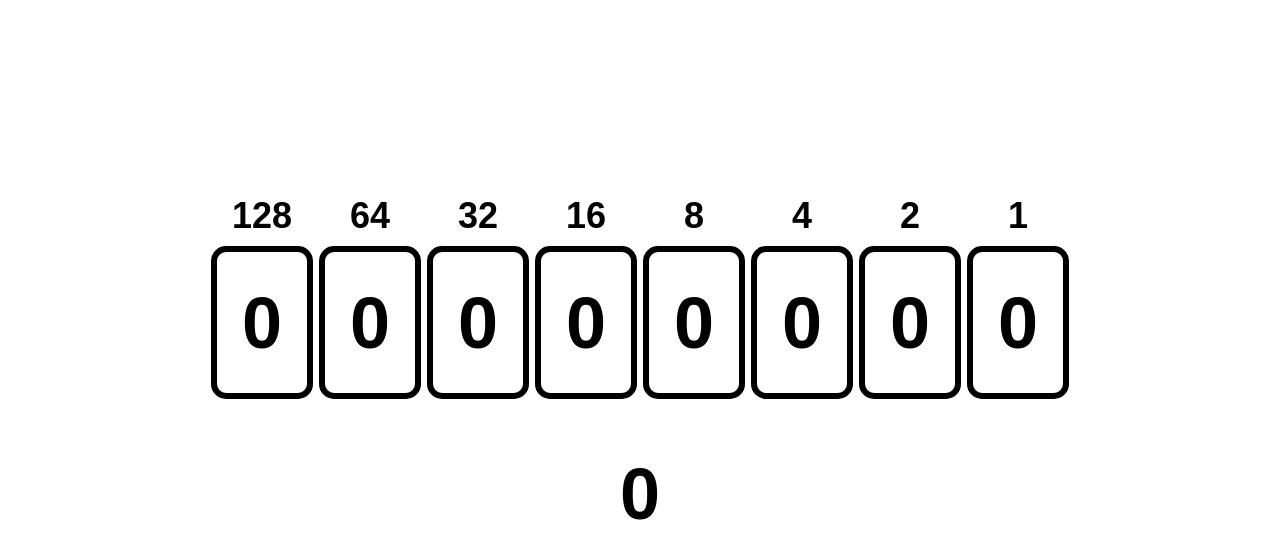
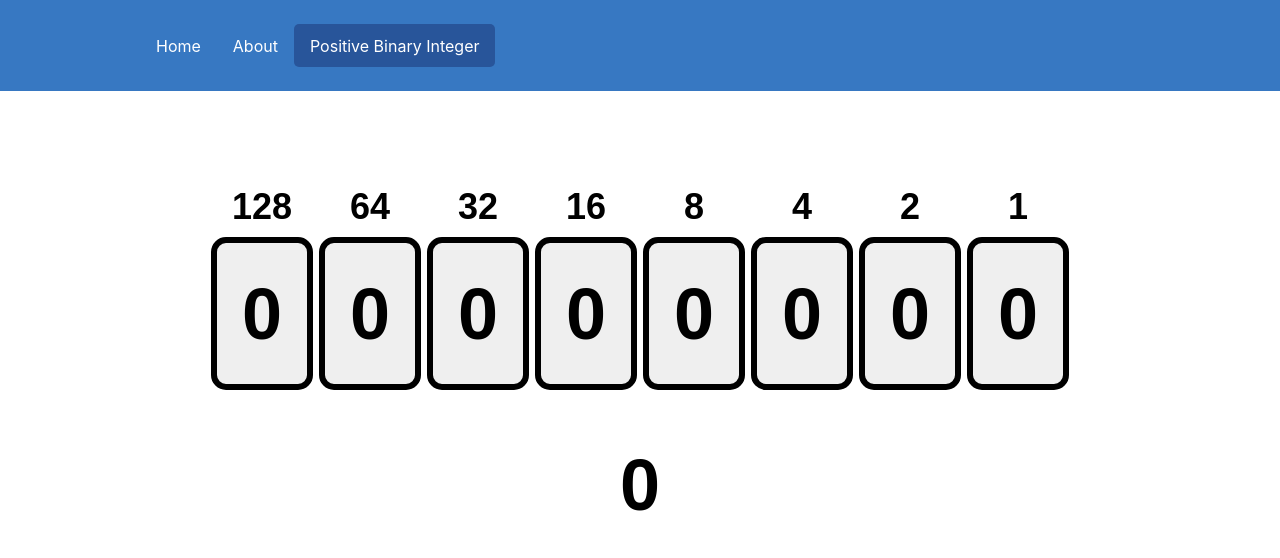
Before and after one commit to bo-wen-zhang/binary-numbers-app, a React (Create React App) app: page /positive-binary-integer in a window 1280 px wide. Shown: the top 558 px of the page. Built offline with nearby package versions, Linux system fonts and the light colour scheme.

Commit message:
✨ added routing and navbar

```diff
--- a/package.json
+++ b/package.json
@@ -9,7 +9,9 @@
     "@testing-library/user-event": "^13.5.0",
     "react": "^18.2.0",
     "react-dom": "^18.2.0",
+    "react-router-dom": "^6.6.1",
     "react-scripts": "5.0.1",
+    "styled-components": "^5.3.6",
     "web-vitals": "^2.1.4"
   },
   "scripts": {
--- a/public/index.html
+++ b/public/index.html
@@ -10,34 +10,10 @@
       content="Web site created using create-react-app"
     />
     <link rel="apple-touch-icon" href="%PUBLIC_URL%/logo192.png" />
-    <!--
-      manifest.json provides metadata used when your web app is installed on a
-      user's mobile device or desktop. See https://developers.google.com/web/fundamentals/web-app-manifest/
-    -->
     <link rel="manifest" href="%PUBLIC_URL%/manifest.json" />
-    <!--
-      Notice the use of %PUBLIC_URL% in the tags above.
-      It will be replaced with the URL of the `public` folder during the build.
-      Only files inside the `public` folder can be referenced from the HTML.
-
-      Unlike "/favicon.ico" or "favicon.ico", "%PUBLIC_URL%/favicon.ico" will
-      work correctly both with client-side routing and a non-root public URL.
-      Learn how to configure a non-root public URL by running `npm run build`.
-    -->
-    <title>React App</title>
+    <title>Binary Numbers App</title>
   </head>
   <body>
-    <noscript>You need to enable JavaScript to run this app.</noscript>
     <div id="root"></div>
-    <!--
-      This HTML file is a template.
-      If you open it directly in the browser, you will see an empty page.
-
-      You can add webfonts, meta tags, or analytics to this file.
-      The build step will place the bundled scripts into the <body> tag.
-
-      To begin the development, run `npm start` or `yarn start`.
-      To create a production bundle, use `npm run build` or `yarn build`.
-    -->
   </body>
 </html>
--- /dev/null
+++ b/src/About.js
@@ -0,0 +1,17 @@
+import React from 'react';
+
+export default function About() {
+    console.log("hi?")
+    return (
+        <div
+            style={{
+            display: 'flex',
+            justifyContent: 'Center',
+            alignItems: 'Center',
+            height: '50vh'
+            }}
+        >
+        <h1>Interactive way to learn about binary numbers</h1>
+        </div>
+    );
+};
--- a/src/App.js
+++ b/src/App.js
@@ -1,66 +1,20 @@
 import React, { useState } from 'react';
-
-function Tile({binaryValue, decimalValue, onClickTile}) {
-  return <button className="tile" onClick={onClickTile}>{binaryValue}</button>;
-
-}
-
-function Result({result}) {
-  return <div className="result">{result}</div>;
-}
-
-function ColumnLabel({value}) {
-  return <div className="columnLabel">{value}</div>
-}
+import Navbar from './Navbar';
+import About from './About';
+import Home from './Home';
+import PositiveBinary from './PositiveBinary';
+import { BrowserRouter as Router, Routes, Route } from 'react-router-dom';
 
 export default function App() {
-  const decimalPlaceValues = [128, 64, 32, 16, 8, 4, 2, 1];
-  const [binaryValues, setBinaryValues] = useState(Array.from(Array(8), () => 0));
-  const [decimalResult, setDecimalResult] = useState(0);
+  return (
 
-  function handleClick(index) {
-    if (binaryValues[index] === 0) {
-      binaryValues[index] = 1;
-      setBinaryValues(binaryValues);
-      const newResult = decimalResult + decimalPlaceValues[index];
-      setDecimalResult(newResult);
-    }
-    else {
-      binaryValues[index] = 0;
-      setBinaryValues(binaryValues);
-      const newResult = decimalResult - decimalPlaceValues[index];
-      setDecimalResult(newResult);
-    }
-  }
-
-  return (
-    <React.Fragment>
-      <div className="scale">
-      <div className="parent">
-        <ColumnLabel value={decimalPlaceValues[0]}/>
-        <ColumnLabel value={decimalPlaceValues[1]}/>
-        <ColumnLabel value={decimalPlaceValues[2]}/>
-        <ColumnLabel value={decimalPlaceValues[3]}/>
-        <ColumnLabel value={decimalPlaceValues[4]}/>
-        <ColumnLabel value={decimalPlaceValues[5]}/>
-        <ColumnLabel value={decimalPlaceValues[6]}/>
-        <ColumnLabel value={decimalPlaceValues[7]}/>
-      </div>
-      <div className="parent">
-        <Tile binaryValue={binaryValues[0]} decimalValue={decimalPlaceValues[0]} onClickTile={() => handleClick(0)}/>
-        <Tile binaryValue={binaryValues[1]} decimalValue={decimalPlaceValues[1]} onClickTile={() => handleClick(1)}/>
-        <Tile binaryValue={binaryValues[2]} decimalValue={decimalPlaceValues[2]} onClickTile={() => handleClick(2)}/>
-        <Tile binaryValue={binaryValues[3]} decimalValue={decimalPlaceValues[3]} onClickTile={() => handleClick(3)}/>
-        <Tile binaryValue={binaryValues[4]} decimalValue={decimalPlaceValues[4]} onClickTile={() => handleClick(4)}/>
-        <Tile binaryValue={binaryValues[5]} decimalValue={decimalPlaceValues[5]} onClickTile={() => handleClick(5)}/>
-        <Tile binaryValue={binaryValues[6]} decimalValue={decimalPlaceValues[6]} onClickTile={() => handleClick(6)}/>
-        <Tile binaryValue={binaryValues[7]} decimalValue={decimalPlaceValues[7]} onClickTile={() => handleClick(7)}/>
-      </div>
-      <div className="parent">
-        <Result result={decimalResult}/>
-      </div>
-      </div>
-
-    </React.Fragment>
+    <Router>
+    <Navbar />
+    <Routes>
+      <Route path='/' exact element={<Home/>} />
+      <Route path='/about' element={<About/>} />
+      <Route path='/positive-binary-integer' element={<PositiveBinary/>} />
+    </Routes>
+    </Router>
   );
 }
--- /dev/null
+++ b/src/Home.js
@@ -0,0 +1,17 @@
+
+import React from 'react';
+
+export default function Home() {
+  return (
+    <div
+      style={{
+        display: 'flex',
+        justifyContent: 'Center',
+        alignItems: 'Center',
+        height: '50vh'
+      }}
+    >
+      <h1>Start learning about the binary number system.</h1>
+    </div>
+  );
+};
--- /dev/null
+++ b/src/Navbar.js
@@ -0,0 +1,28 @@
+import React from 'react';
+import {
+    Nav,
+    NavLink,
+    Bars,
+    NavMenu
+  } from './NavbarElements';
+
+export default function Navbar() {
+    return (
+        <React.Fragment>
+            <Nav>
+                <Bars />
+                <NavMenu>
+                    <NavLink to='/' activestyle="true">
+                        Home
+                    </NavLink>
+                    <NavLink to='/about' activestyle="true">
+                        About
+                    </NavLink>
+                    <NavLink to='/positive-binary-integer' activestyle="true">
+                        Positive Binary Integer
+                    </NavLink>
+                </NavMenu>
+            </Nav>
+        </React.Fragment>
+    )
+}
--- /dev/null
+++ b/src/NavbarElements.js
@@ -0,0 +1,55 @@
+import { FaBars } from 'react-icons/fa';
+import { NavLink as Link } from 'react-router-dom';
+import styled from 'styled-components';
+
+export const Nav = styled.nav`
+background: #3778C2;
+height: 85px;
+display: flex;
+justify-content: space-between;
+padding: 0.2rem calc((100vw - 1000px) / 2);
+z-index: 12;
+
+`;
+
+export const NavLink = styled(Link)`
+color: #ffffff;
+display: flex;
+align-items: center;
+text-decoration: none;
+padding: 0 1rem;
+height: 50%;
+border-radius: 5px;
+cursor: pointer;
+&.active {
+	background: #28559A;
+}
+`;
+
+export const Bars = styled(FaBars)`
+display: none;
+color: #808080;
+@media screen and (max-width: 768px) {
+	display: block;
+	position: absolute;
+	top: 0;
+	right: 0;
+	transform: translate(-100%, 75%);
+	font-size: 1.8rem;
+	cursor: pointer;
+}
+`;
+
+export const NavMenu = styled.div`
+display: flex;
+align-items: center;
+margin-right: -24px;
+/* Second Nav */
+/* margin-right: 24px; */
+/* Third Nav */
+/* width: 100vw;
+white-space: nowrap; */
+@media screen and (max-width: 768px) {
+	display: none;
+}
+`;
--- /dev/null
+++ b/src/PositiveBinary.js
@@ -0,0 +1,76 @@
+import React, { useState } from 'react';
+
+function Tile({binaryValue, decimalValue, onClickTile}) {
+    return <button className="tile" onClick={onClickTile}>{binaryValue}</button>;
+}
+
+function Result({result}) {
+    return <div className="result">{result}</div>;
+}
+
+function ColumnLabel({value}) {
+    return <div className="columnLabel">{value}</div>
+}
+
+export default function PositiveBinary() {
+    const decimalPlaceValues = [128, 64, 32, 16, 8, 4, 2, 1];
+    const [binaryValues, setBinaryValues] = useState(Array.from(Array(8), () => 0));
+    const [decimalResult, setDecimalResult] = useState(0);
+
+    function handleClick(index) {
+      if (binaryValues[index] === 0) {
+        binaryValues[index] = 1;
+        setBinaryValues(binaryValues);
+        const newResult = decimalResult + decimalPlaceValues[index];
+        setDecimalResult(newResult);
+      }
+      else {
+        binaryValues[index] = 0;
+        setBinaryValues(binaryValues);
+        const newResult = decimalResult - decimalPlaceValues[index];
+        setDecimalResult(newResult);
+      }
+    }
+
+    return (
+    <React.Fragment>
+      <div className="scale">
+        <div style={{
+                        display: 'flex',
+                        flexDirection: 'column',
+                        justifyContent: 'Center',
+                        alignItems: 'Center',
+                        height: '75vh',
+        }}>
+        <div style={{transform: 'scale(3)'}}>
+        <div className="parent">
+            <ColumnLabel value={decimalPlaceValues[0]}/>
+            <ColumnLabel value={decimalPlaceValues[1]}/>
+            <ColumnLabel value={decimalPlaceValues[2]}/>
+            <ColumnLabel value={decimalPlaceValues[3]}/>
+            <ColumnLabel value={decimalPlaceValues[4]}/>
+            <ColumnLabel value={decimalPlaceValues[5]}/>
+            <ColumnLabel value={decimalPlaceValues[6]}/>
+            <ColumnLabel value={decimalPlaceValues[7]}/>
+        </div>
+        <div className="parent">
+            <Tile binaryValue={binaryValues[0]} decimalValue={decimalPlaceValues[0]} onClickTile={() => handleClick(0)}/>
+            <Tile binaryValue={binaryValues[1]} decimalValue={decimalPlaceValues[1]} onClickTile={() => handleClick(1)}/>
+            <Tile binaryValue={binaryValues[2]} decimalValue={decimalPlaceValues[2]} onClickTile={() => handleClick(2)}/>
+            <Tile binaryValue={binaryValues[3]} decimalValue={decimalPlaceValues[3]} onClickTile={() => handleClick(3)}/>
+            <Tile binaryValue={binaryValues[4]} decimalValue={decimalPlaceValues[4]} onClickTile={() => handleClick(4)}/>
+            <Tile binaryValue={binaryValues[5]} decimalValue={decimalPlaceValues[5]} onClickTile={() => handleClick(5)}/>
+            <Tile binaryValue={binaryValues[6]} decimalValue={decimalPlaceValues[6]} onClickTile={() => handleClick(6)}/>
+            <Tile binaryValue={binaryValues[7]} decimalValue={decimalPlaceValues[7]} onClickTile={() => handleClick(7)}/>
+        </div>
+        <div className="parent">
+            <Result result={decimalResult}/>
+        </div>
+        </div>
+        </div>
+      </div>
+
+    </React.Fragment>
+    )
+
+}
--- a/src/index.css
+++ b/src/index.css
@@ -8,16 +8,17 @@
 } */
 
 html, body{
-  height: 100%;
-  width: 100%;
+  /*height: 100%;
+  width: 100%;*/
   margin: 0px;
   padding: 0px;
-  display: flex;
+  font-family: -apple-system, BlinkMacSystemFont, 'Segoe UI', 'Roboto', 'Oxygen',
+    'Ubuntu', 'Cantarell', 'Fira Sans', 'Droid Sans', 'Helvetica Neue', sans-serif;
+  /*display: flex;
   align-items: center;
-  justify-content: center;
+  justify-content: center;*/
+  display: 'flex'
 }
-
-body
 
 code {
   font-family: source-code-pro, Menlo, Monaco, Consolas, 'Courier New',
@@ -25,7 +26,6 @@ code {
 }
 
 .tile {
-  background: #fff;
   border: 2px solid rgb(0, 0, 0);
   border-radius: 5px;
   font-size: 24px;
@@ -37,7 +37,6 @@ code {
   width: 34px;
 }
 .columnLabel {
-  background: #fff;
   font-family: "Arial";
   font-size: 12px;
   font-weight: bold;
@@ -68,7 +67,6 @@ code {
 }
 
 .parent {
-  height: 100%;
   padding: 0;
   margin: 0;
   display: -webkit-box;
@@ -76,9 +74,12 @@ code {
   display: -ms-flexbox;
   display: -webkit-flex;
   justify-content: center;
+  width: 100%;
+  align-items: center;
   column-gap: 2px;
 }
 
+
 .scale {
-  transform: scale(3);
+  height: 100vh;
 }
```
Also changed, not shown: src/logo.svg (deleted), 1 other file (tests, documents, lock files or other folders).
